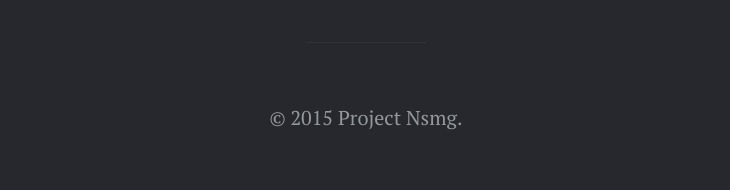
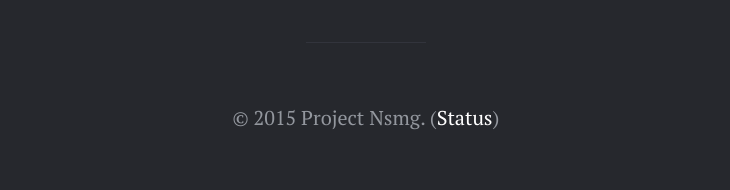
Before and after one commit to project-nsmg/ns.mg, a Jekyll site: the page built from index.md, in a window 1280 px wide. Shown: the part 1158-1348 px from the top of the page, without its empty margins (274-1004 px from the left). Built offline with Jekyll 4.4.1, drawn with Linux system fonts in a browser that asks for light colours; Markdown is read by kramdown in place of the engine named in the settings.

Commit message:
add status link

```diff
--- a/index.md
+++ b/index.md
@@ -76,4 +76,4 @@ title: Home
 
 <hr>
 
-<p>&copy; {{ site.time | date: '%Y' }} Project Nsmg.</p>
+<p>&copy; {{ site.time | date: '%Y' }} Project Nsmg. (<a href="https://status.ns.mg">Status</a>)</p>
```
